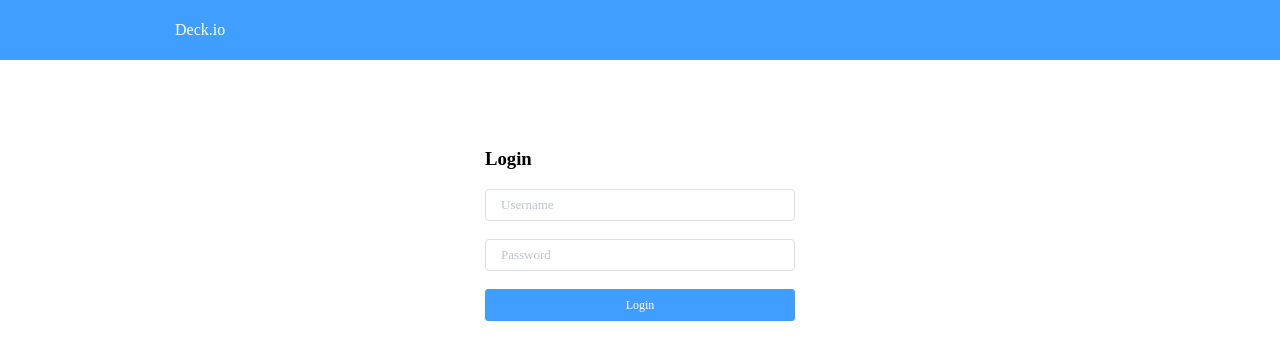
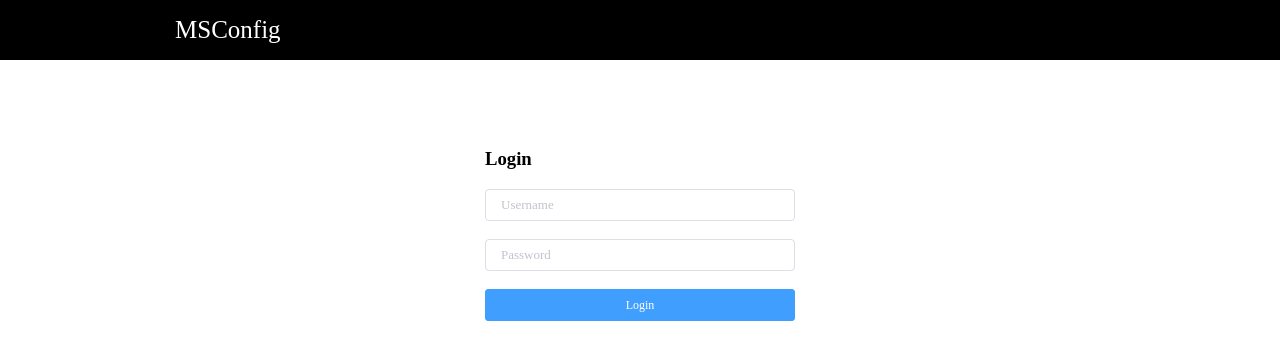
Before and after one commit to Samuel-Gong/MSConfigFrontend, a Vue app: page /#/login in a window 1280 px wide. Shown: the top 360 px of the page. Built offline with nearby package versions, Linux system fonts and the light colour scheme; what vue-simple-uploader would draw is missing.

Commit message:
fix(): 修改颜色和导航

```diff
--- a/index.html
+++ b/index.html
@@ -3,7 +3,7 @@
   <head>
     <meta charset="utf-8">
     <meta name="viewport" content="width=device-width,initial-scale=1.0">
-    <title>Deck.io</title>
+    <title>MSConfig</title>
   </head>
   <body>
     <div id="app"></div>
--- a/src/App.vue
+++ b/src/App.vue
@@ -25,7 +25,7 @@
 
 <style scoped>
   .header {
-    background-color: #409EFF;
+    background-color: #000000;
     color: #fff;
     line-height: 60px;
   }
--- a/src/components/MyHeader.vue
+++ b/src/components/MyHeader.vue
@@ -1,20 +1,20 @@
 <template>
   <el-row>
     <el-col :span="2" :offset="3">
-      <span>Deck.io</span>
+      <span style="font-size: 25px">MSConfig</span>
     </el-col>
     <el-col :span="9" :offset="1" v-if="isLogin">
       <el-menu
         :default-active="activeIndex"
         mode="horizontal"
         @select="handleSelect"
-        background-color="#409EFF"
+        background-color="#000000"
         text-color="#fff"
         active-text-color="#ffd04b"
         :router="true"
       >
-        <el-menu-item index="1" :route="processRoute">Create</el-menu-item>
-        <!--<el-menu-item index="2" :route="containRoute">Containers</el-menu-item>-->
+        <el-menu-item index="1" :route="processRoute">Config</el-menu-item>
+        <el-menu-item index="2" :route="overviewRoute">Overview</el-menu-item>
       </el-menu>
     </el-col>
     <el-col :span="5" :offset="4" v-if="isLogin">
@@ -37,8 +37,8 @@
         processRoute: {
           path: '/process/1'
         },
-        containRoute: {
-          path: '/container'
+        overviewRoute: {
+          path: '/deploy'
         },
 
         user: {
```
